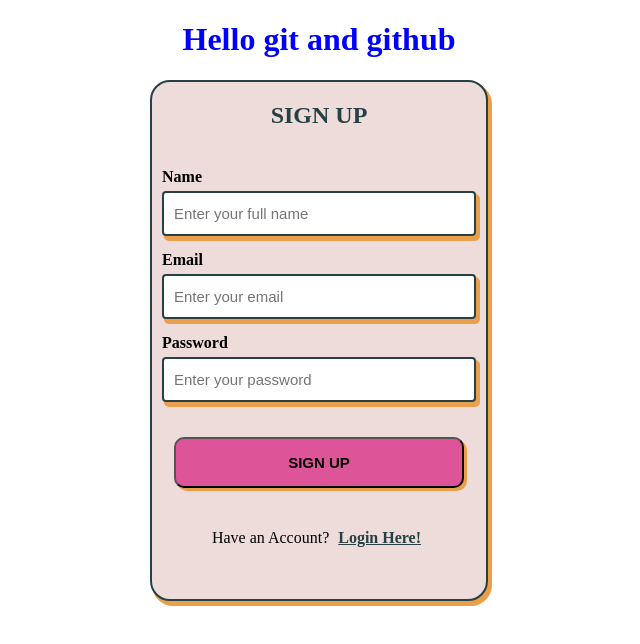
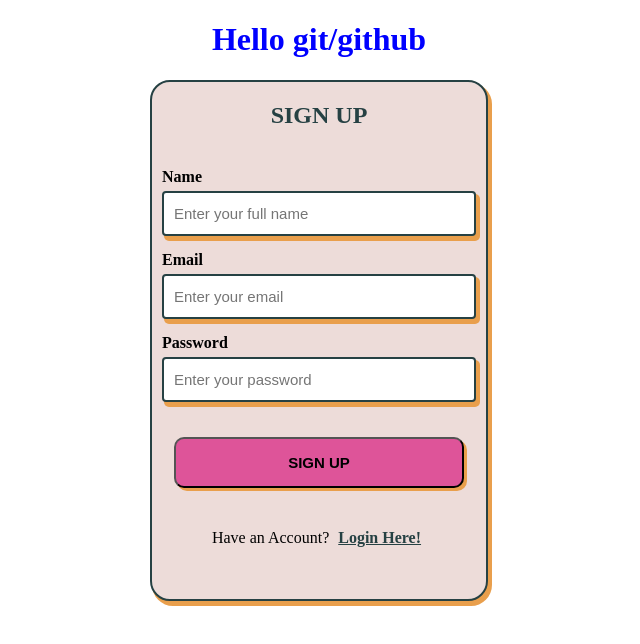
Before and after one commit to Tonton-tech/third-git, a plain HTML site: page index.html in a window 1280 px wide. Shown: the whole page, without its empty margins (321-961 px from the left). Drawn offline with Linux system fonts and the light colour scheme.

Commit message:
change the first element of body

```diff
--- a/index.html
+++ b/index.html
@@ -7,7 +7,7 @@
     <link rel="stylesheet" href="style.css">
 </head>
 <body>
-    <h1 class="h">Hello git and github</h1>
+    <h1 class="h">Hello git/github</h1>
     <div class="container">
         <div class="form_area">
             <p class="title">SIGN UP</p>
```
